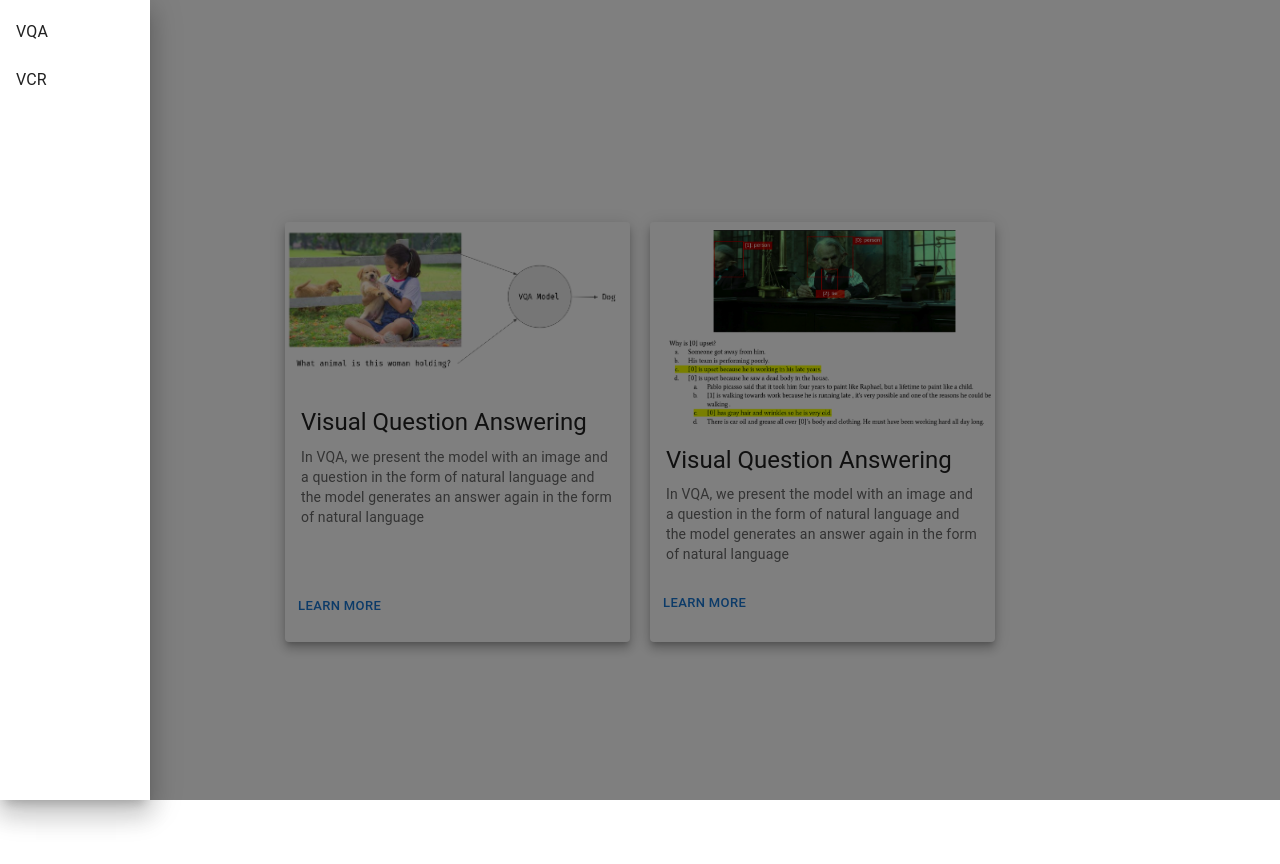
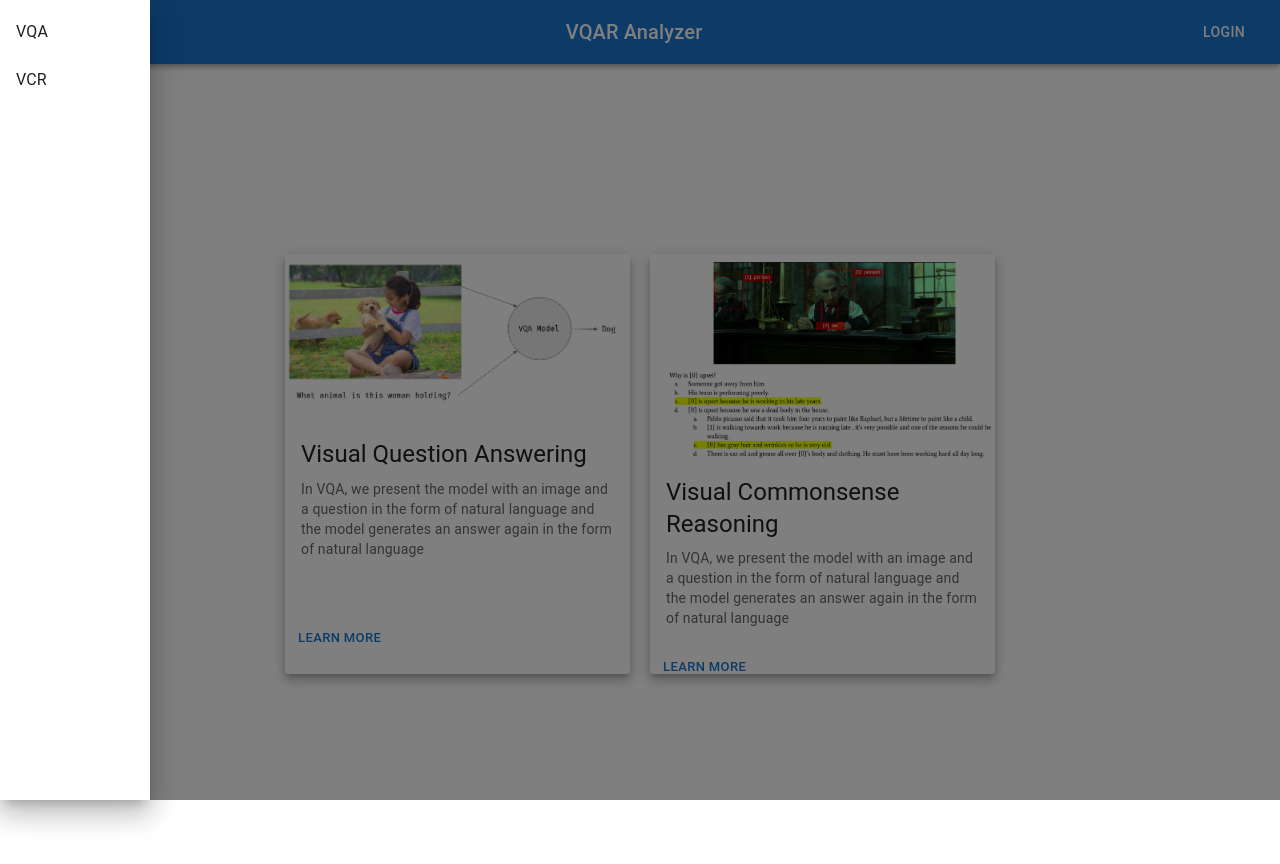
Before and after one commit to Visuo-Textual-Reasoning/vqar-analyzer, a React (Create React App) app: page / in a window 1280 px wide. Both pictures are taken after a click on the button "menu". Before the commit the page ends 832 px from the top, so only its background shows below. Built offline with nearby package versions, Linux system fonts and the light colour scheme.

Commit message:
Added AppBar and merged sidebar with it

```diff
--- a/package.json
+++ b/package.json
@@ -5,6 +5,7 @@
   "dependencies": {
     "@emotion/react": "^11.9.0",
     "@emotion/styled": "^11.8.1",
+    "@mui/icons-material": "^5.6.2",
     "@mui/material": "^5.6.0",
     "@mui/styles": "^5.6.0",
     "@testing-library/jest-dom": "^5.16.4",
--- a/src/App.js
+++ b/src/App.js
@@ -5,6 +5,7 @@ import EvaluateProvider from './contexts/EvaluateProvider';
 import {BrowserRouter as Router, Route, Routes} from "react-router-dom"
 import { ThemeProvider, useTheme } from '@mui/material';
 import Home from './components/Home/Index';
+import MenuBar from './components/MenuBar/Index';
 
 function App() {
 	const theme = useTheme()
@@ -12,7 +13,8 @@ function App() {
 		<ThemeProvider theme={theme}>
 		<EvaluateProvider>
 			<Router>
-			<Sidebar />
+			{/* <Sidebar /> */}
+			<MenuBar/>
 				<Routes>
 					<Route exact path="/" element={<Home/>} />
           			<Route exact path="/vqa" element={<VQA />} />
--- a/src/components/Home/Index.jsx
+++ b/src/components/Home/Index.jsx
@@ -66,7 +66,7 @@ function VCRCard() {
 			<CardMedia component="img" alt="VCR Example" image={VCRImage} />
 			<CardContent>
 				<Typography gutterBottom variant="h5" component="div">
-					Visual Question Answering
+					Visual Commonsense Reasoning
 				</Typography>
 				<Typography variant="body2" color="text.secondary">
 					In VQA, we present the model with an image and a question in the form of natural language and the
--- /dev/null
+++ b/src/components/MenuBar/Index.jsx
@@ -0,0 +1,50 @@
+import * as React from 'react';
+import { useState } from 'react';
+import AppBar from '@mui/material/AppBar';
+import Box from '@mui/material/Box';
+import Toolbar from '@mui/material/Toolbar';
+import Typography from '@mui/material/Typography';
+import Button from '@mui/material/Button';
+import IconButton from '@mui/material/IconButton';
+import MenuIcon from '@mui/icons-material/Menu';
+import { Drawer, List, ListItem, ListItemText } from '@mui/material';
+import { useNavigate } from 'react-router';
+
+export default function MenuBar() {
+	const [ open, setOpen ] = useState(false);
+	const menuItems = [ 'VQA', 'VCR' ];
+	const navigate = useNavigate();
+
+	const toggleDrawer = (e) => {
+		setOpen(!open);
+	};
+
+	return (
+		<Box sx={{ flexGrow: 1 }}>
+			<AppBar position="static">
+				<Toolbar>
+					<IconButton size="large" edge="start" color="inherit" aria-label="menu" sx={{ mr: 2 }}>
+						<MenuIcon
+                onClick={toggleDrawer}
+             />
+					</IconButton>
+					<Typography variant="h6" component="div" sx={{ flexGrow: 1, textAlign: 'center'}}>
+						VQAR Analyzer
+					</Typography>
+					<Button color="inherit">Login</Button>
+				</Toolbar>
+			</AppBar>
+			<Drawer anchor={'left'} open={open} onClose={toggleDrawer}>
+				<List sx={{ width: '150px', textAlign: 'center' }}>
+					{menuItems.map((t) => {
+						return (
+							<ListItem button key={t} onClick={(e) => navigate(`/${t.toLowerCase()}`)}>
+								<ListItemText primary={t} />
+							</ListItem>
+						);
+					})}
+				</List>
+			</Drawer>
+		</Box>
+	);
+}
```
Also changed, not shown: 1 other file (tests, documents, lock files or other folders).
